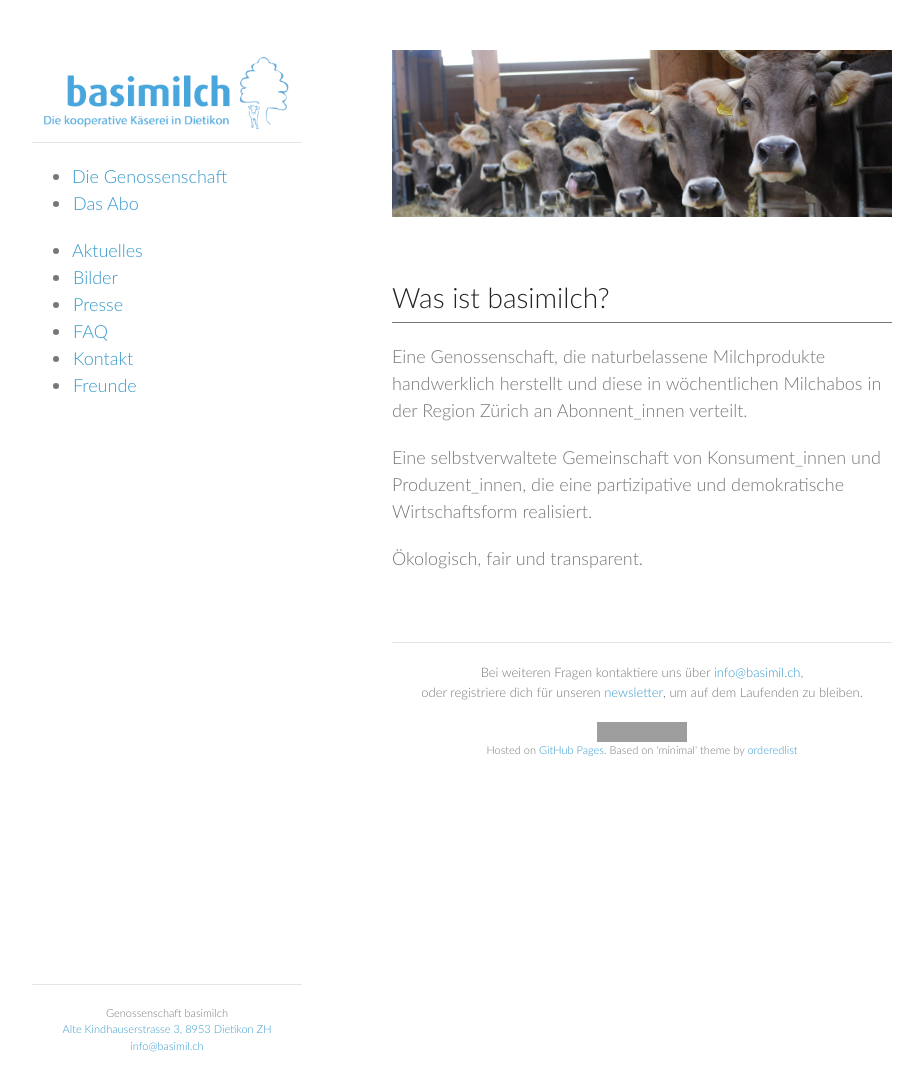
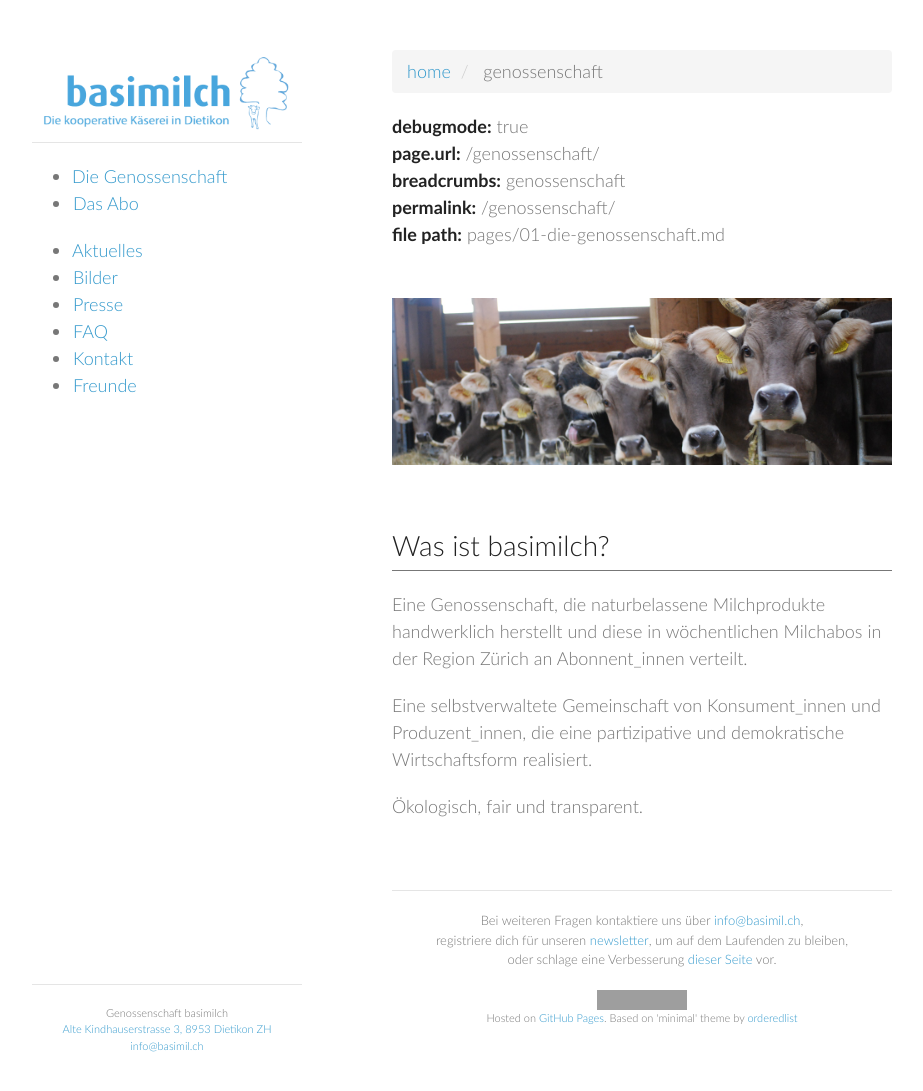
Before and after one commit to vryser/basimilch.github.io, a Jekyll site: the page built from pages/01-die-genossenschaft.md, in a window 1280 px wide and 1096 px high. Shown: the top 1091 px of the window, without its empty margins (178-1101 px from the left). Built offline with Jekyll 4.4.1, drawn with Linux system fonts in a browser that asks for light colours; grey boxes are pictures that could not be loaded.

Commit message:
new: add a footer link to directly edit the page on github

```diff
--- a/_config.yml
+++ b/_config.yml
@@ -1,7 +1,7 @@
 # Build settings
 markdown: kramdown
 permalink: pretty
-# debugmode: true
+debugmode: true
 
 # Site settings
 title: basimilch
@@ -19,6 +19,10 @@ info:
         city: Dietikon ZH
         url: https://www.google.ch/maps/place/Alte+Kindhauserstrasse+3+8953+Dietikon+Switzerland
 
+github:
+    repo:
+        branch: as-jekyll
+        url: https://github.com/basimilch/basimilch.github.io
 
 # Site sections
 sections:
--- a/_includes/content-footer.html
+++ b/_includes/content-footer.html
@@ -10,12 +10,14 @@
     <p>
         Bei weiteren Fragen kontaktiere uns über {% include info_email_link.html %},
         <br>
-        oder registriere dich für unseren <a href="/#newsletter-form">newsletter</a>, um auf dem Laufenden zu bleiben.
+        registriere dich für unseren <a href="/#newsletter-form">newsletter</a>, um auf dem Laufenden zu bleiben,
+        <br>
+        oder schlage eine Verbesserung <a href="{{ site.github.repo.url }}/edit/{{ site.github.repo.branch }}/{{ page.path }}" target="_blank">dieser Seite</a> vor.
     </p>
     <small>
         <p>
-            <a rel="license" href="http://creativecommons.org/licenses/by-nc-nd/4.0/"><img alt="Creative Commons License" style="border-width:0" src="https://i.creativecommons.org/l/by-nc-nd/4.0/80x15.png" /></a><br />
-            Hosted on <a href="https://github.com/basimilch/basimilch.github.io" target="_blank">GitHub Pages</a>.
+            <a rel="license" href="http://creativecommons.org/licenses/by-nc-nd/4.0/" target="_blank"><img alt="Creative Commons License" style="border-width:0" src="https://i.creativecommons.org/l/by-nc-nd/4.0/80x15.png" /></a><br />
+            Hosted on <a href="{{ site.github.repo.url }}" target="_blank">GitHub Pages</a>.
             Based on 'minimal' theme by <a href="https://github.com/orderedlist" target="_blank">orderedlist</a>
         </p>
     </small>
--- a/_layouts/default.html
+++ b/_layouts/default.html
@@ -77,6 +77,9 @@
             <strong>breadcrumbs:</strong> {{ breadcrumbs }}
             <br>
             <strong>permalink:</strong> {{ page.permalink }}
+            <br>
+            <strong>file path:</strong> {{ page.path }}
+            <br>
           </div>
         </section>
       {% endif %}
```
